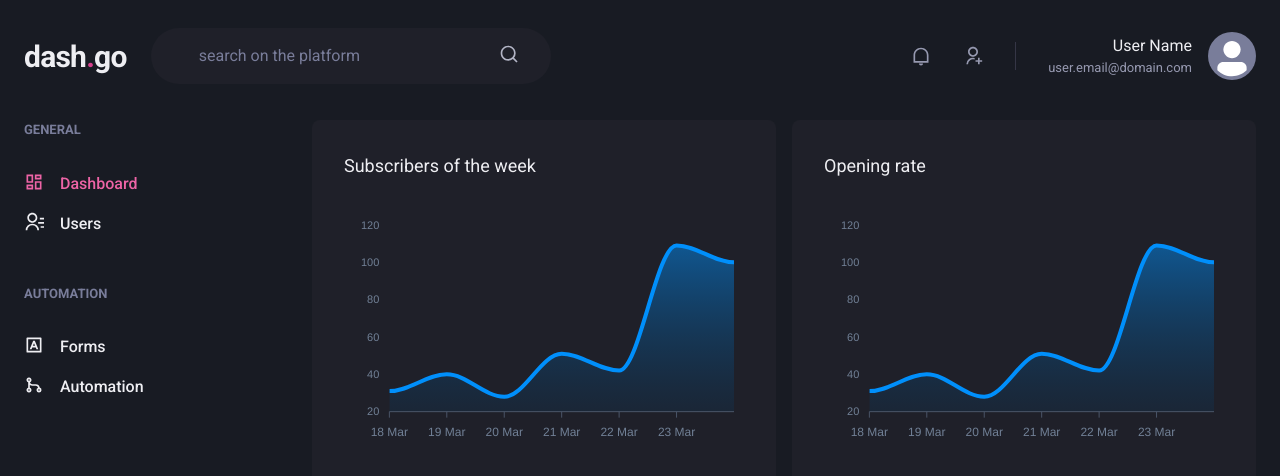
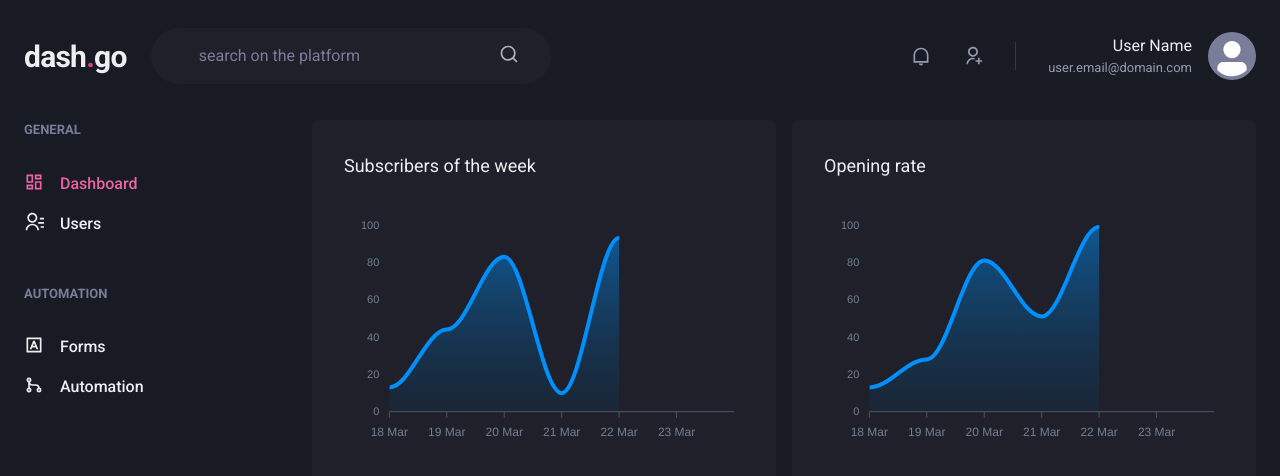
Before and after one commit to sonnymarinho/dashgo, a Next.js app: page /dashboard in a window 1280 px wide. Shown: the top 476 px of the page. Built offline with nearby package versions, Linux system fonts and the light colour scheme.

Commit message:
:sparkles: feat: dashboard graphics with random values

```diff
--- a/src/pages/dashboard.tsx
+++ b/src/pages/dashboard.tsx
@@ -5,6 +5,12 @@ import { Header } from '../components/Header';
 import { Sidebar } from '../components/Sidebar';
 
 const Chart = dynamic(() => import('react-apexcharts'), { ssr: false });
+
+const randomPercent = (length: number) => {
+  return Array.from({ length }).map(() => {
+    return Math.floor(Math.random() * 100);
+  });
+};
 
 const options: ApexOptions = {
   chart: {
@@ -56,12 +62,14 @@ const options: ApexOptions = {
   },
 };
 
-const series = [
-  {
-    name: 'series-1',
-    data: [31, 40, 28, 51, 42, 109, 100],
-  },
-];
+const getSeries = (name: string) => {
+  return [
+    {
+      name: name,
+      data: randomPercent(5),
+    },
+  ];
+};
 
 export default function Dashboard() {
   return (
@@ -75,13 +83,13 @@ export default function Dashboard() {
             <Text fontSize="large" mb="4">
               Subscribers of the week
             </Text>
-            <Chart type="area" h={160} options={options} series={series} />
+            <Chart type="area" h={160} options={options} series={getSeries('series-1')} />
           </Box>
           <Box p={['6', '8']} bg="gray.800" borderRadius={8} pb="4">
             <Text fontSize="large" mb="4">
               Opening rate
             </Text>
-            <Chart type="area" h={160} options={options} series={series} />
+            <Chart type="area" h={160} options={options} series={getSeries('series-2')} />
           </Box>
         </SimpleGrid>
       </Flex>
```
